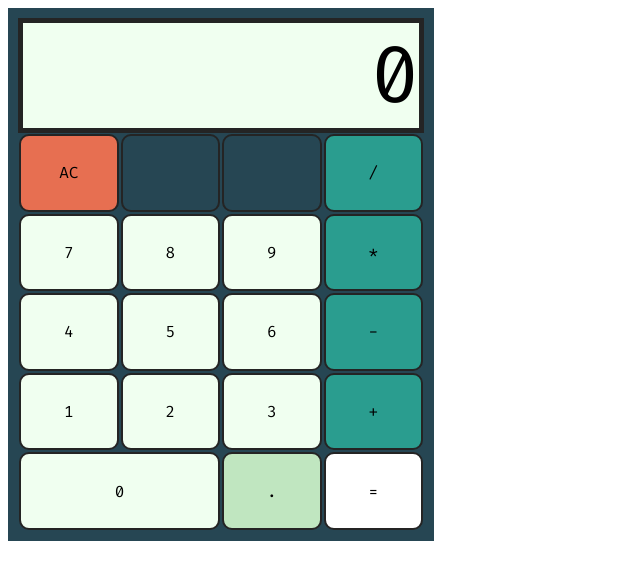
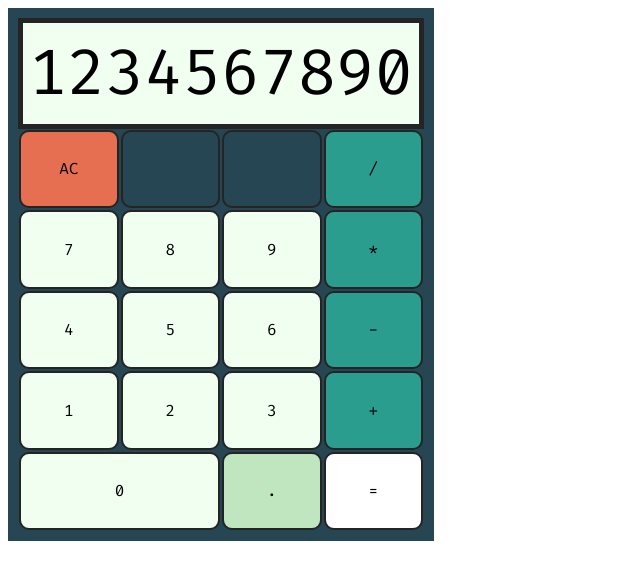
Before and after one commit to QjStout/calculator, a plain HTML site: page index.html in a window 1280 px wide. Shown: the whole page, without its empty margins (0-640 px from the left). Drawn offline with Linux system fonts and the light colour scheme.

Commit message:
Adjust display font-size to fit 10 digits

```diff
--- a/index.html
+++ b/index.html
@@ -15,7 +15,7 @@
 </head>
 <body>
     <div id="calculator" class="calculator">
-        <div id="display" class="calculator display">0</div>
+        <div id="display" class="calculator display">1234567890</div>
         <div id="lower-container" class="calculator">
             <div id="keypad" class="calculator">
                 <div class="rows">
--- a/style.css
+++ b/style.css
@@ -24,9 +24,10 @@
     border: 5px solid rgb(36, 36, 36);
     justify-content: flex-end;
     align-items: center;
-    font-size: 5rem;
+    font-size: 4rem;
     flex: 1;
     background-color: honeydew;
+    padding-right: 6px;
 }
 
 #controls {
```
